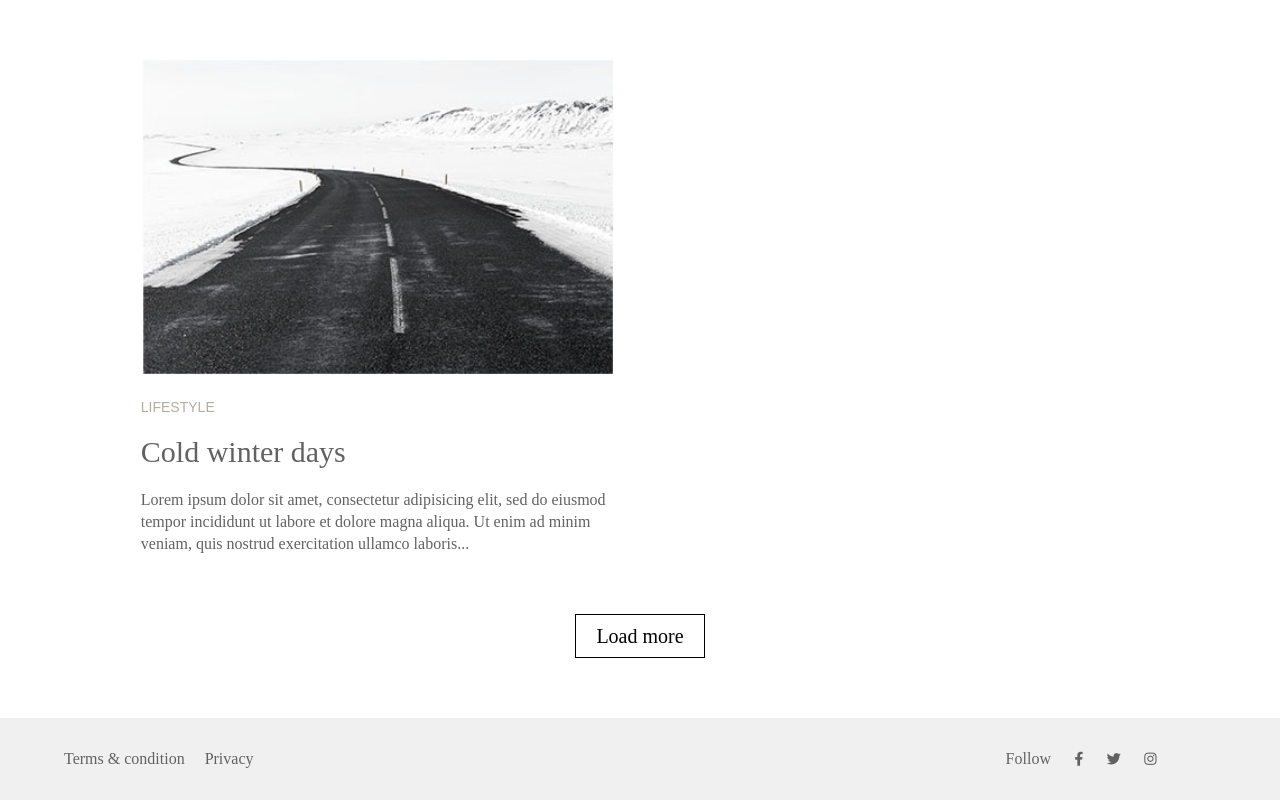
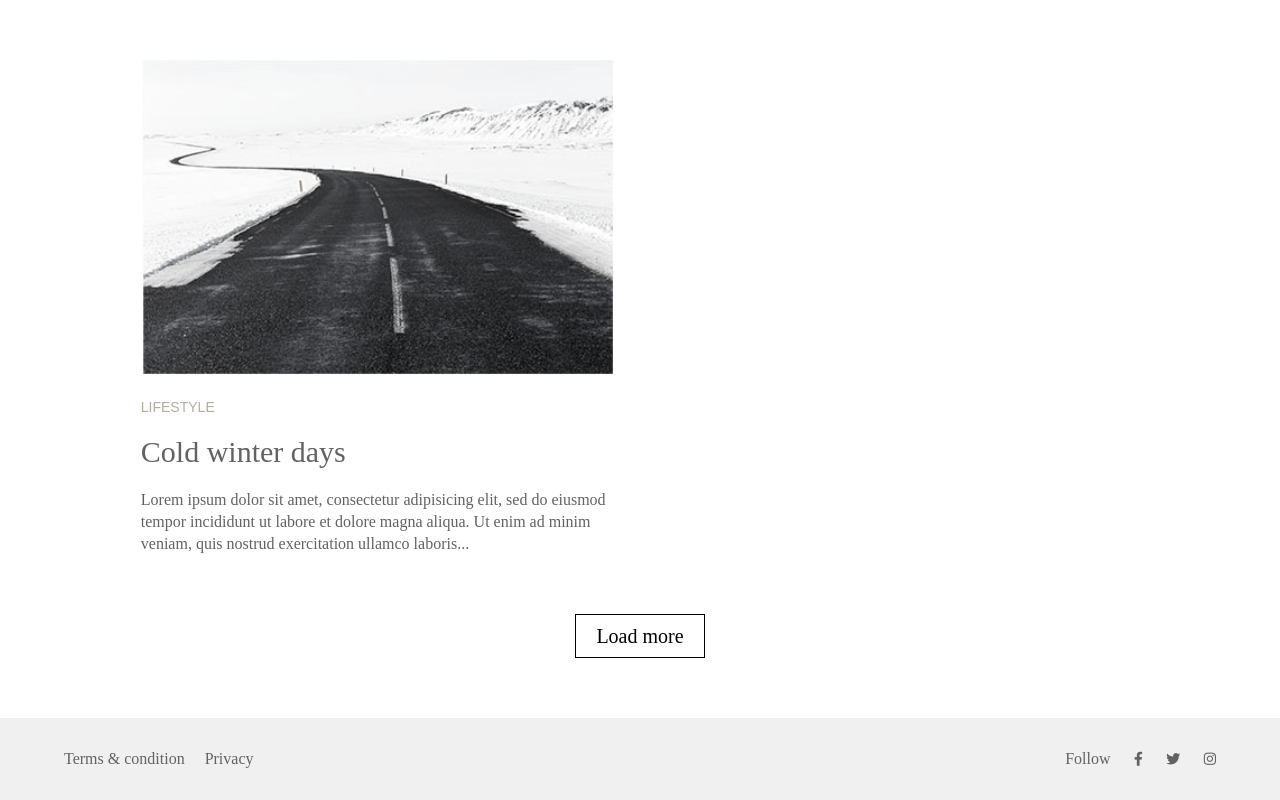
Before and after one commit to obaedulislam/ssb-sixth-assignment-minimo, a plain HTML site: page index.html in a window 1280 px wide. Shown: the part 4155-4955 px from the top of the page. Drawn offline with Linux system fonts and the light colour scheme.

Commit message:
Update style.css

```diff
--- a/css/style.css
+++ b/css/style.css
@@ -244,6 +244,9 @@ footer .footer-right{
 footer .footer-right p{
     display: inline-block;
 }
+footer .footer-right ul{
+    float: right;
+}
 footer .footer-right ul li{
     display: inline-block;
     margin-left: 20px;
```
